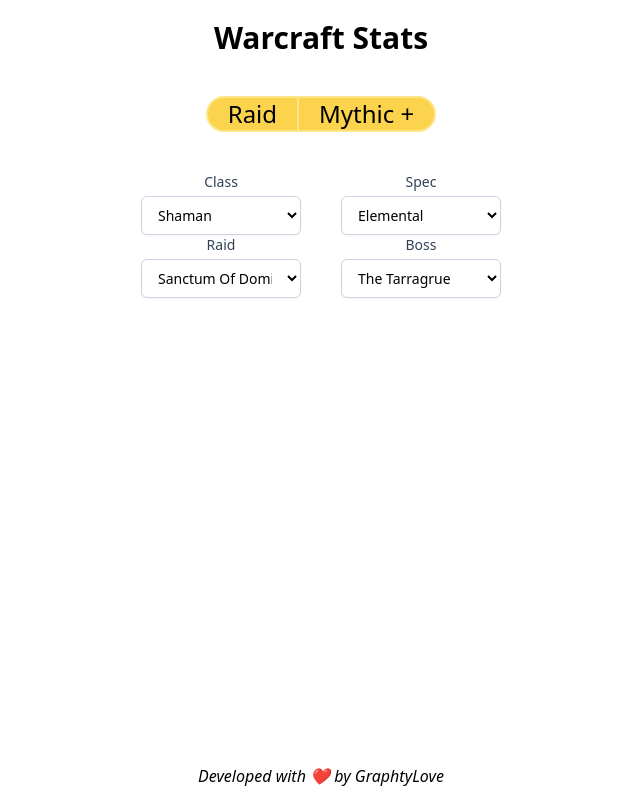
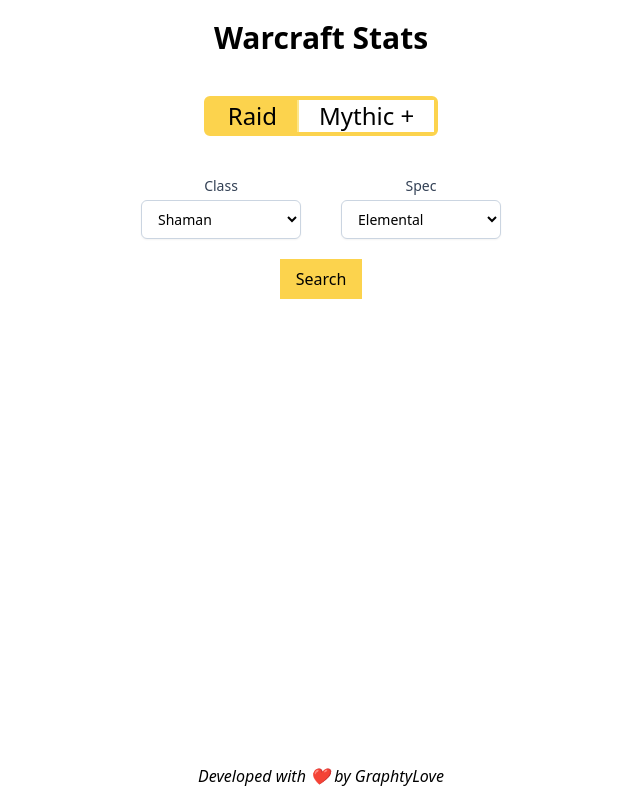
Before and after one commit to GraphtyLove/warcraft_stats_frontend, a React (Create React App) app: page / in a window 1280 px wide. Shown: the whole page, without its empty margins (319-959 px from the left). Built offline with nearby package versions, Linux system fonts and the light colour scheme.

Commit message:
Fix raid/mm+ switcher + add raid under dev message

```diff
--- a/src/App.js
+++ b/src/App.js
@@ -5,7 +5,7 @@
 
 function App() {
 
-    const [instanceType, setInstanceType] = useState("raid");
+    const [instanceType, setInstanceType] = useState("mm+");
 
     return (
     <div className="App flex flex-col">
@@ -15,9 +15,21 @@
 
         <main className="my-10">
             <nav className="w-full flex justify-center mb-10">
-                <ul className="w-50 bg-amber-300 rounded-full flex justify-center border-2 border-amber-200">
-                    <li onClick={() => setInstanceType("raid")} className="cursor-pointer px-5 text-2xl border-amber-200 border-r-2">Raid</li>
-                    <li onClick={() => setInstanceType("mm+")} className="cursor-pointer px-5 text-2xl">Mythic +</li>
+                <ul className="w-50 bg-amber-300 rounded-md flex justify-center border-4 border-amber-300">
+                    <li
+                        style={instanceType === 'raid' ? {background: '#fff' } : {}}
+                        onClick={() => setInstanceType("raid")}
+                        className="cursor-pointer px-5 text-2xl border-amber-200 border-r-2"
+                    >
+                        Raid
+                    </li>
+                    <li
+                        style={instanceType === 'mm+' ? {background: '#fff' } : {}}
+                        onClick={() => setInstanceType("mm+")}
+                        className="cursor-pointer px-5 text-2xl"
+                    >
+                        Mythic +
+                    </li>
                 </ul>
             </nav>
 
--- a/src/compenents/forms/RaidForm.jsx
+++ b/src/compenents/forms/RaidForm.jsx
@@ -18,6 +18,7 @@
                 raid={raid} setRaid={setRaid}
                 boss={boss} setBoss={setBoss}
             />
+            <h2 className='text-xl font-bold mt-20'>Raid is still under development, please be patient...</h2>
         </div>
     );
 };
```
